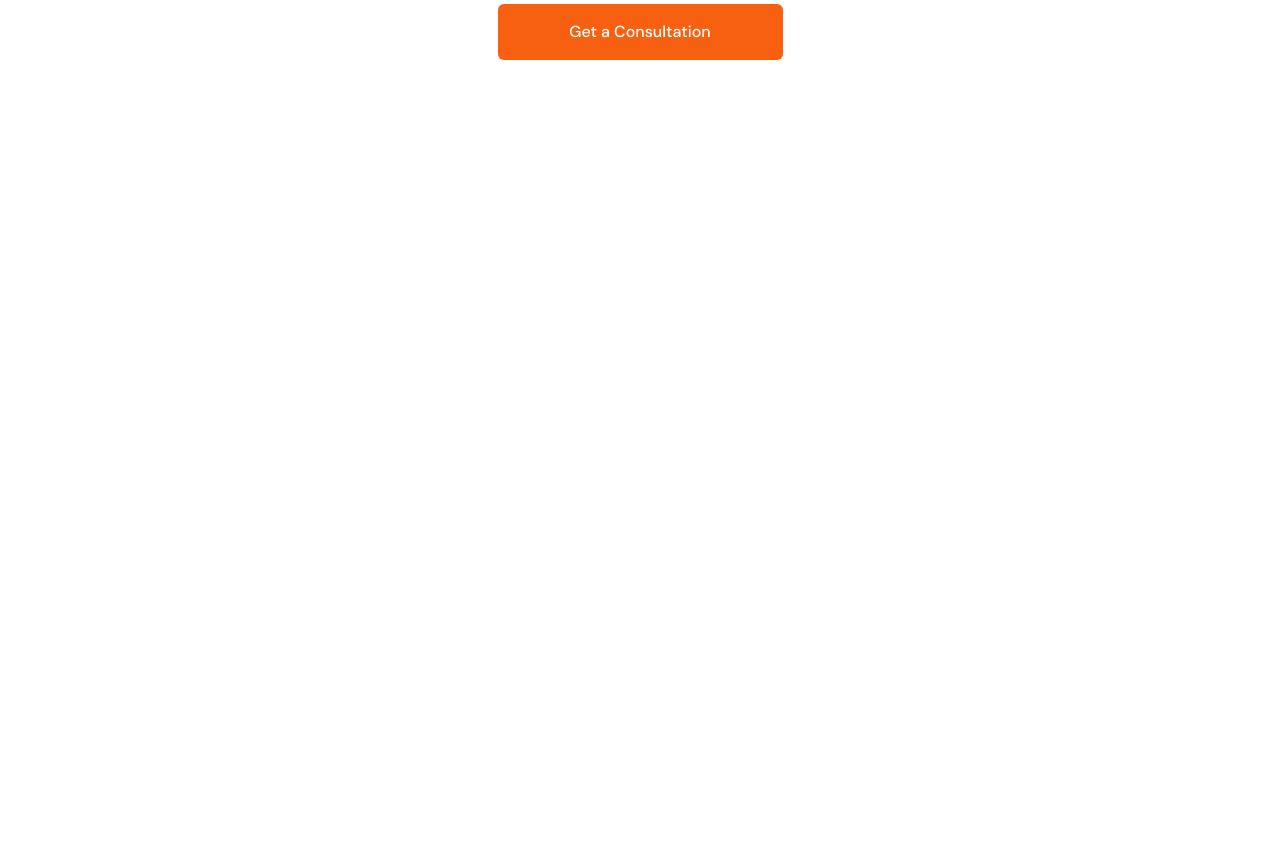
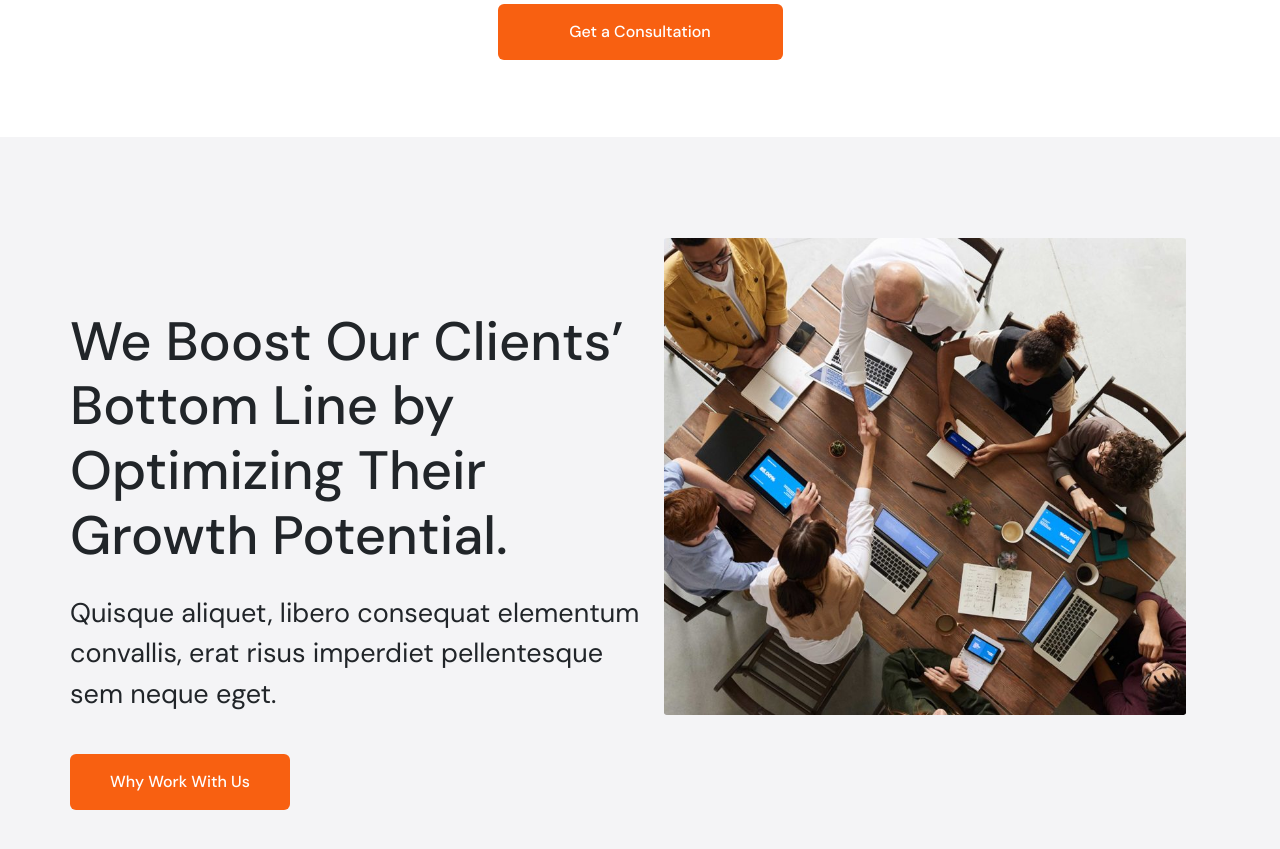
Before and after one commit to Trotteriniku/proj-html-vuejs, a Vue app: page / in a window 1280 px wide. Shown: the part 4660-5509 px from the top of the page. Before the commit the page ends 4797 px from the top, so only its background shows below. Built offline with nearby package versions, Linux system fonts and the light colour scheme.

Commit message:
client's benefits sec

```diff
--- a/src/App.vue
+++ b/src/App.vue
@@ -86,8 +86,21 @@
       <CardNComponent/>
       <a class="btn btn-my2-outline-success  my-btn w-25 px-4 py-3 mt-5 " ><span class="mx-3 fw-medium  ">Get a Consultation</span></a>
     </section>
-    <section>
+    <!-- Client's benefits -->
+    <section style="background-color: #f4f4f6;">
+        <div class="container" style="padding-top: 6%; padding-bottom: 4%;">
+          <div class="row">
+            <div class="col-6 my-5 pt-5 p-0  ">
+              <h2 style="font-size: 54px;">We Boost Our Clients’ Bottom Line by Optimizing Their Growth Potential.</h2>
+              <p style="font-size: 27px;" class="my-4">Quisque aliquet, libero consequat elementum convallis, erat risus imperdiet pellentesque sem neque eget.</p>
+              <a class="btn btn-my2-outline-success  my-btn mt-3 px-4 py-3 " ><span class="mx-3 fw-medium  ">Why Work With Us</span></a>
+            </div>
 
+            <div class="col-6 p-0  ">
+            <img class=" p-4 w-100 " src="./assets/imagesNotDinamic/we-boost-our-clients-800x732.jpg" alt="our-client" style="border-radius: 5%;">
+            </div>
+          </div>
+        </div>
     </section>
   </main>
 </template>
--- a/src/components/CardNComponent.vue
+++ b/src/components/CardNComponent.vue
@@ -49,8 +49,10 @@
 
     .cardborder{
       border: 1px dashed rgba(0, 0, 0, 0.24);
-      // border-bottom: dashed;
-      // border-top: dashed;
+
+    //   background-image: gradient_bottom_color: hsla(var(--awb-color5-h),var(--awb-color5-s),var(--awb-color5-l),calc( var(--awb-color5-a) - 40% )) ;
+
+    // --image_rollover_icon_color: var(--awb-color1);
     }
   }
 </style>
```
